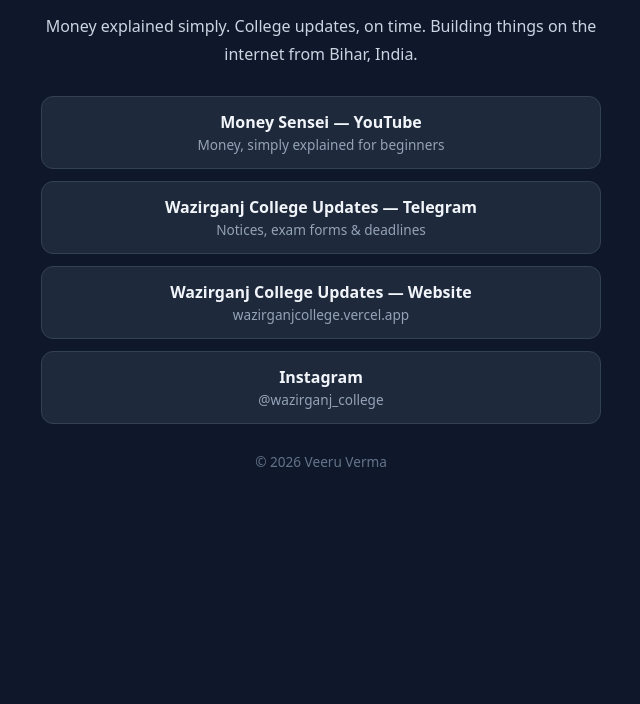
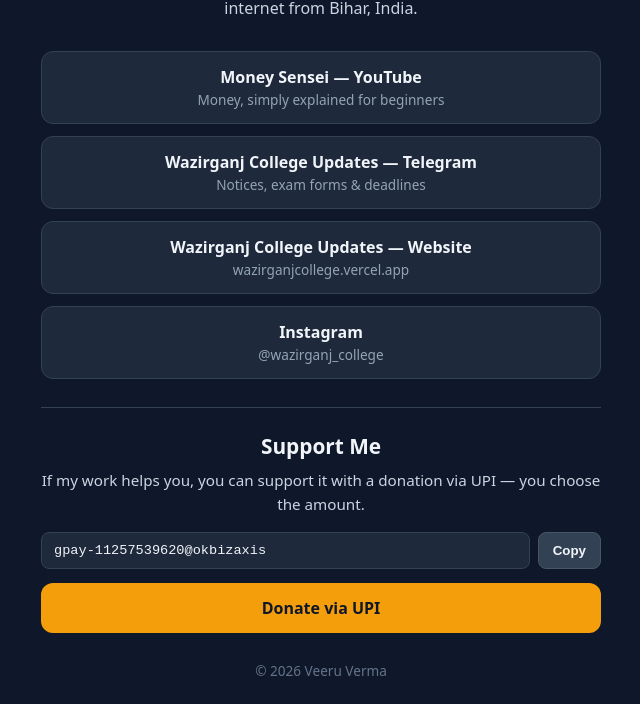
Before and after one commit to rdxveeru143/veeru, a plain HTML site: page index.html in a window 1280 px wide. Shown: the part 260-964 px from the top of the page, without its empty margins (319-959 px from the left). Before the commit the page ends 800 px from the top, so only its background shows below. Drawn offline with Linux system fonts and the light colour scheme.

Commit message:
Add UPI donation link

```diff
--- a/index.html
+++ b/index.html
@@ -17,6 +17,15 @@
   .links a { display: block; padding: 14px 18px; border-radius: 12px; background: #1e293b; border: 1px solid #334155; color: #f1f5f9; text-decoration: none; font-weight: 600; transition: .15s; }
   .links a:hover { background: #334155; border-color: #f59e0b; }
   .links a span { display: block; font-weight: 400; font-size: .85rem; color: #94a3b8; margin-top: 2px; }
+  .donate { margin-top: 28px; padding-top: 24px; border-top: 1px solid #334155; }
+  .donate h2 { font-size: 1.3rem; margin-bottom: 8px; }
+  .donate p { color: #cbd5e1; line-height: 1.6; margin-bottom: 16px; font-size: .95rem; }
+  .upi-row { display: flex; gap: 8px; margin-bottom: 14px; }
+  .upi-row code { flex: 1; background: #1e293b; border: 1px solid #334155; border-radius: 8px; padding: 10px 12px; font-size: .85rem; color: #f1f5f9; overflow: hidden; text-overflow: ellipsis; white-space: nowrap; text-align: left; }
+  .upi-row button { background: #334155; color: #f1f5f9; border: 1px solid #475569; border-radius: 8px; padding: 10px 14px; font-weight: 600; cursor: pointer; }
+  .upi-row button:hover { background: #475569; }
+  .donate-btn { display: block; padding: 14px 18px; border-radius: 12px; background: #f59e0b; color: #0f172a; text-decoration: none; font-weight: 700; }
+  .donate-btn:hover { background: #fbbf24; }
   footer { margin-top: 28px; color: #64748b; font-size: .85rem; }
 </style>
 </head>
@@ -32,6 +41,15 @@
       <a href="https://wazirganjcollege.vercel.app/">Wazirganj College Updates — Website<span>wazirganjcollege.vercel.app</span></a>
       <a href="https://www.instagram.com/wazirganj_college">Instagram<span>@wazirganj_college</span></a>
     </div>
+    <section class="donate">
+      <h2>Support Me</h2>
+      <p>If my work helps you, you can support it with a donation via UPI — you choose the amount.</p>
+      <div class="upi-row">
+        <code id="upi-id">gpay-11257539620@okbizaxis</code>
+        <button onclick="navigator.clipboard.writeText('gpay-11257539620@okbizaxis'); this.textContent='Copied!'; setTimeout(()=>this.textContent='Copy',1500);">Copy</button>
+      </div>
+      <a class="donate-btn" href="upi://pay?pa=gpay-11257539620@okbizaxis&amp;pn=Veeru%20Verma&amp;cu=INR">Donate via UPI</a>
+    </section>
     <footer>© 2026 Veeru Verma</footer>
   </main>
 </body>
```
